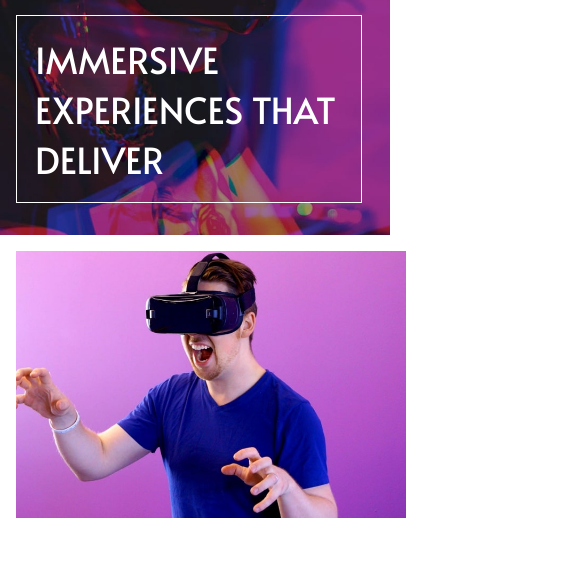
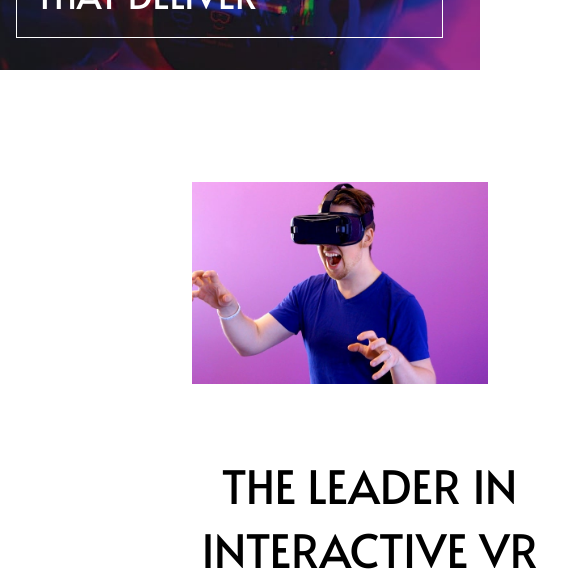
Before and after one commit to Alan-H-H/Vue__Scss__Landing__Loopstudios, a Vue app: page / in a window 390 px wide. Shown: the part 270-844 px from the top of the page, 563 px wide, since content can reach past the window. Built offline with nearby package versions, Linux system fonts and the light colour scheme.

Commit message:
Actualizar index.css

```diff
--- a/src/assets/index.css
+++ b/src/assets/index.css
@@ -165,6 +165,9 @@
 }
 
 @media (max-width: 768px) {
+  body{
+    width: 480px;
+  }
   .mobile {
     display: flex;
   }
@@ -203,7 +206,7 @@
   }
   .top {
     padding-top: 6em;
-    padding: 0em
+    padding-right: 0.5em
   }
   .top .text {
     width: 90%;
```
